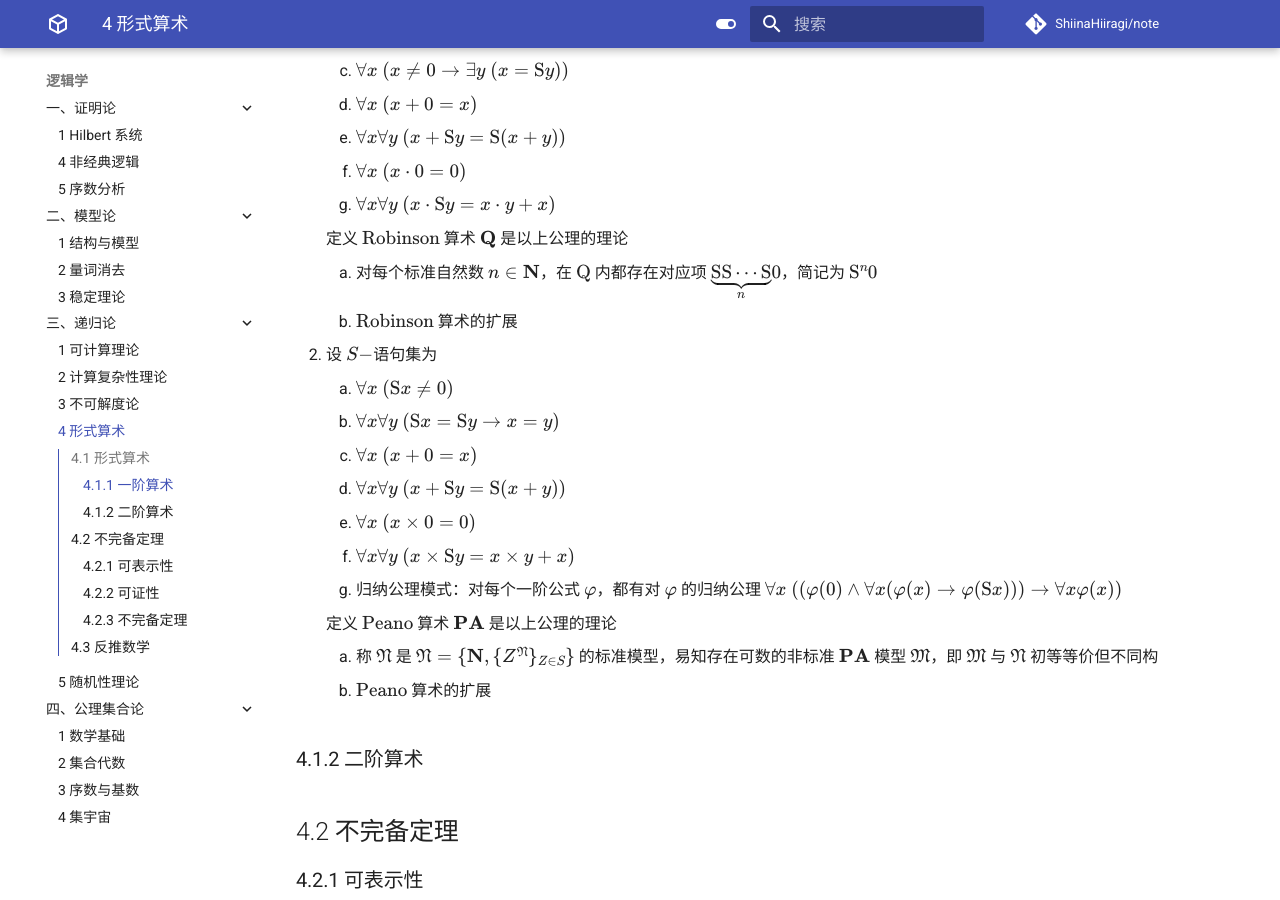
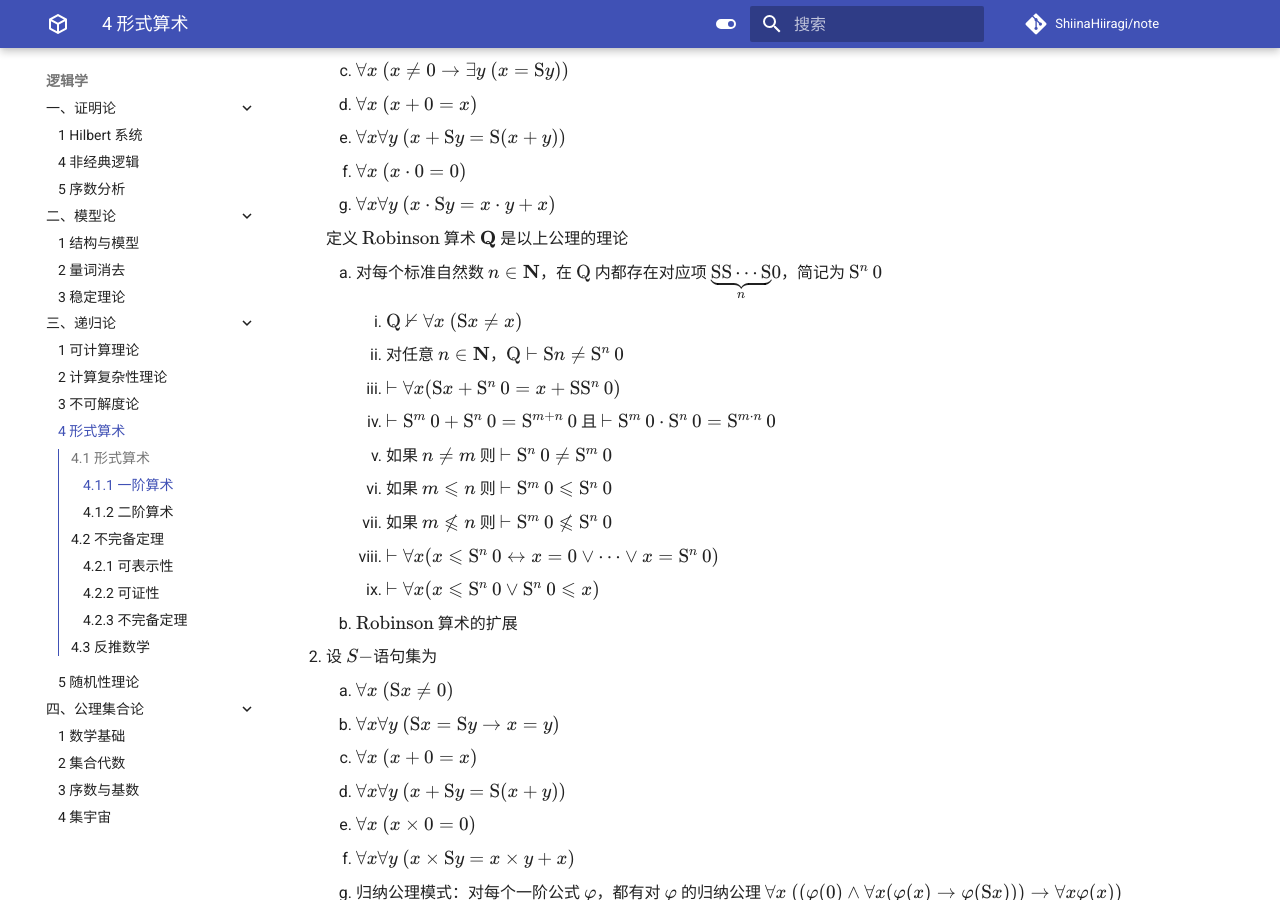
Before and after one commit to ShiinaHiiragi/note, an MkDocs documentation site: the page built from docs/logic/rec/arith.md, in a window 1280 px wide and 900 px high, scrolled down 417 px. Built offline with MkDocs 1.6.1 and Material for MkDocs 9.7.7, drawn with Linux system fonts in a browser that asks for light colours; comment, search, counter and statistics services are not loaded.

Commit message:
add robin

```diff
--- a/docs/logic/rec/arith.md
+++ b/docs/logic/rec/arith.md
@@ -15,7 +15,16 @@
 
     定义 $\text{Robinson}$ 算术 $\mathbf{Q}$ 是以上公理的理论
 
-    1. 对每个标准自然数 $n \in \mathbf{N}$，在 $\mathrm{Q}$ 内都存在对应项 $\small \underbrace{\normalsize \mathrm{S} \mathrm{S}\cdots \mathrm{S}}_{\normalsize n} \normalsize 0$，简记为 $\mathrm{S}^{n} 0$
+    1. 对每个标准自然数 $n \in \mathbf{N}$，在 $\mathrm{Q}$ 内都存在对应项 $\small \underbrace{\normalsize \mathrm{S} \mathrm{S}\cdots \mathrm{S}}_{\normalsize n} \normalsize 0$，简记为 $\mathrm{S}^{n} \ 0$
+        1. $\mathrm{Q} \not \vdash \forall x \ (\mathrm{S} x \neq x)$
+        2. 对任意 $n \in \mathbf{N}$，$\mathrm{Q} \vdash \mathrm{S} n \not = \mathrm{S}^{n} \ 0$
+        3. $\vdash \forall x(\mathrm{S} x+\mathrm{S}^{n} \ 0 = x+\mathrm{S} \mathrm{S}^{n} \ 0)$
+        4. $\vdash \mathrm{S}^{m} \ 0+\mathrm{S}^{n} \ 0 = \mathrm{S}^{m+n} \ 0$ 且 $\vdash \mathrm{S}^{m} \ 0 \cdot \mathrm{S}^{n} \ 0 = \mathrm{S}^{m \cdot n} \ 0$
+        5. 如果 $n \neq m$ 则 $\vdash \mathrm{S}^{n} \ 0 \neq \mathrm{S}^{m} \ 0$
+        6. 如果 $m \leqslant n$ 则 $\vdash \mathrm{S}^{m} \ 0 \leqslant \mathrm{S}^{n} \ 0$
+        7. 如果 $m \not \leqslant n$ 则 $\vdash \mathrm{S}^{m} \ 0 \not \leqslant \mathrm{S}^{n} \ 0$
+        8. $\vdash \forall x(x \leqslant \mathrm{S}^{n} \ 0 \leftrightarrow x = 0 \vee \cdots \vee x = \mathrm{S}^{n} \ 0)$
+        9. $\vdash \forall x(x \leqslant \mathrm{S}^{n} \ 0 \vee \mathrm{S}^{n} \ 0 \leqslant x)$
     2. $\text{Robinson}$ 算术的扩展
 
 2. 设 $S-$语句集为
```
